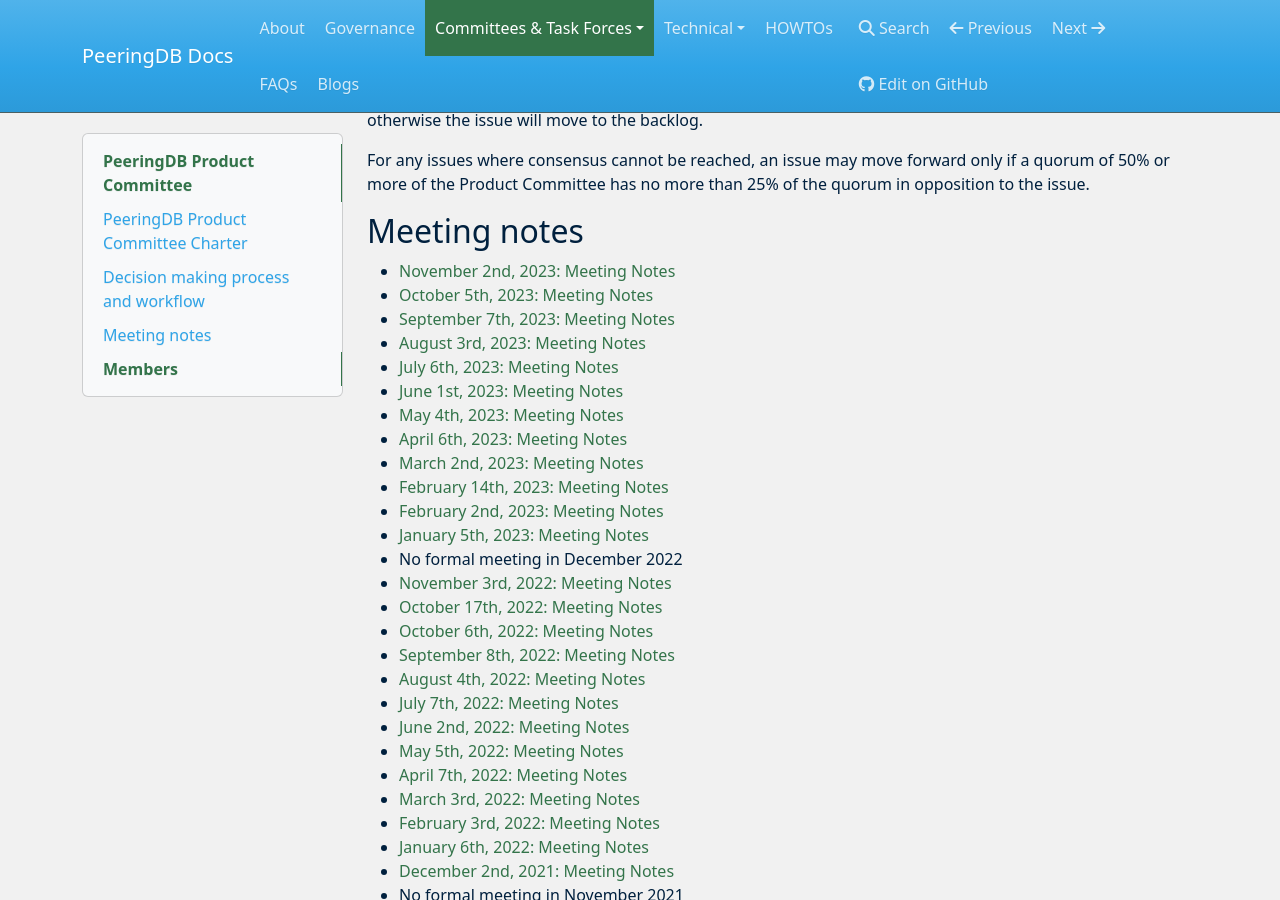
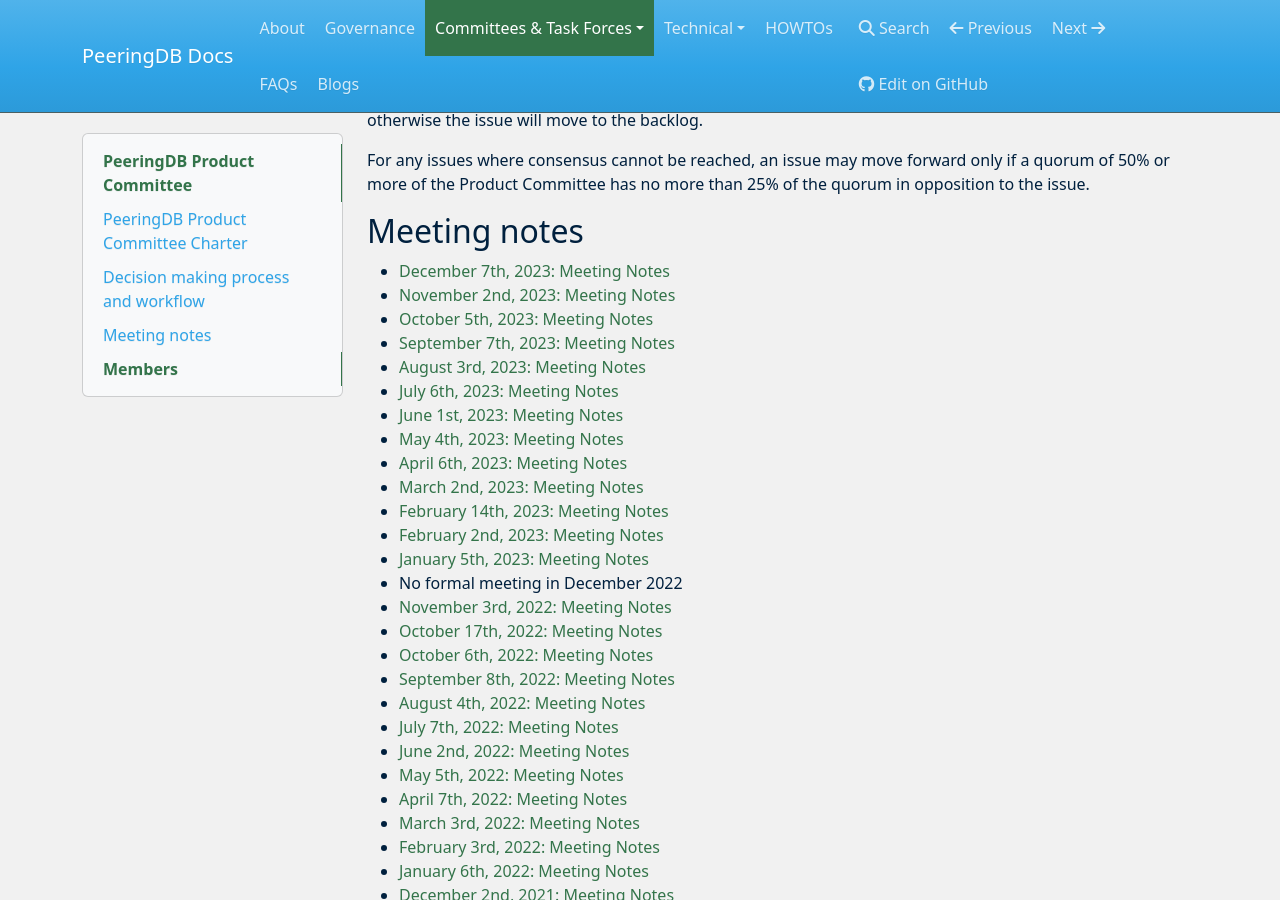
Before and after one commit to peeringdb/docs, an MkDocs documentation site: the page built from docs/committee/product/index.md, in a window 1280 px wide and 900 px high, scrolled down 2515 px. Built offline with MkDocs 1.6.1, drawn with Linux system fonts in a browser that asks for light colours; nearby versions of some CDN libraries.

Commit message:
2023-12 PC meeting notes (#304)
Notes and updated index

```diff
--- a/docs/committee/product/index.md
+++ b/docs/committee/product/index.md
@@ -9,6 +9,7 @@
 
 ## Meeting notes
 
+- [December 7th, 2023: Meeting Notes](notes/2023-12-07_Product_Committee_Notes.pdf)
 - [November 2nd, 2023: Meeting Notes](notes/2023-11-02_Product_Committee_Notes.pdf)
 - [October 5th, 2023: Meeting Notes](notes/2023-10-05_Product_Committee_Notes.pdf)
 - [September 7th, 2023: Meeting Notes](notes/2023-09-07_Product_Committee_Notes.pdf)
```
Also changed, not shown: 1 other file.
